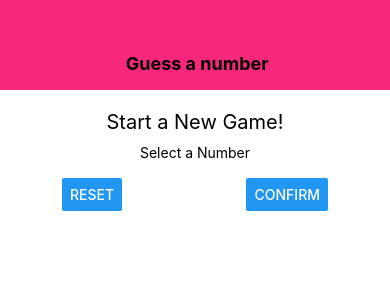
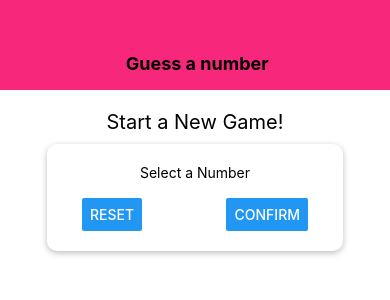
Before and after one commit to Wali89/NumberGuess, a React Native app: screen / in a window 390 px wide. Shown: the top 300 px of the page. Built offline with nearby package versions, Linux system fonts and the light colour scheme.

Commit message:
added Card

```diff
--- /dev/null
+++ b/components/Card.js
@@ -0,0 +1,28 @@
+import React from 'react';
+import { View, StyleSheet } from 'react-native';
+
+
+
+const Card = props => {
+
+    return <View style={{...styles.card, ...props.style}}>{props.children}</View>
+
+};
+
+const styles = StyleSheet.create({
+
+    card: {
+        shadowColor: 'black',
+        shadowOffset: {width: 0, height: 2},
+        shadowRadius: 6,
+        shadowOpacity: 0.26,
+        elevation: 5,
+        backgroundColor: 'white',
+        padding: 20,
+        borderRadius: 10
+    },
+
+});
+
+
+export default Card;
--- a/screens/StartGameScreen.js
+++ b/screens/StartGameScreen.js
@@ -1,6 +1,7 @@
 import React from 'react';
 import { View, Text, StyleSheet, TextInput, Button } from 'react-native';
 
+import Card from '../components/Card';
 
 const StartGameScreen = props => {
 
@@ -10,7 +11,7 @@
 
             <Text style={styles.title}>Start a New Game!</Text>
 
-            <View style={styles.inputContainer}>
+            <Card style={styles.inputContainer}>
 
                 <Text>Select a Number</Text>
 
@@ -18,13 +19,13 @@
 
                 <View style={styles.buttonContainer}>
 
-                    <Button title="Reset" onPress={() => {}}/>
+                    <View><Button title="Reset" onPress={() => {}}/> </View>
 
-                    <Button title="Confirm" onPress={() => {}}/>
+                    <View><Button title="Confirm" onPress={() => {}}/></View>
 
                 </View>
 
-            </View>
+            </Card>
 
         </View>
     );
```
Also changed, not shown: 5 other files (tests, documents, lock files or other folders).
